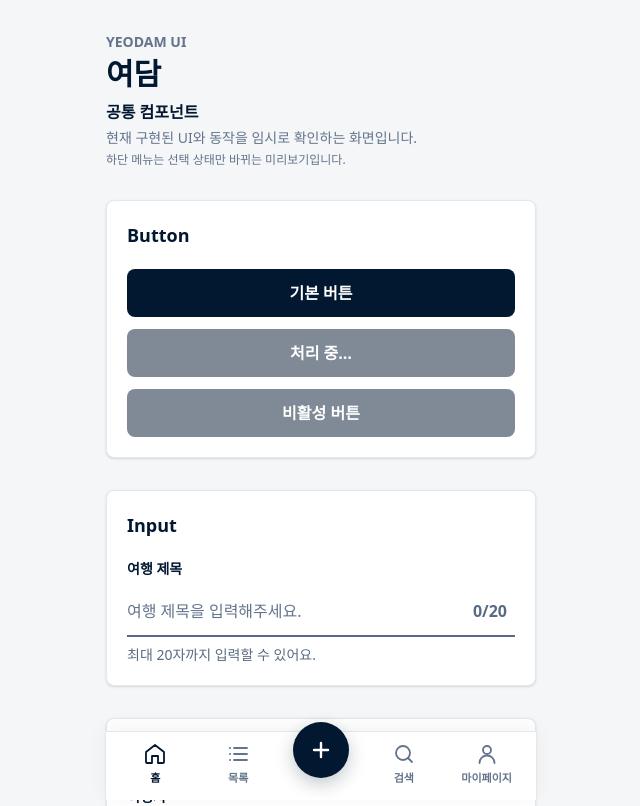
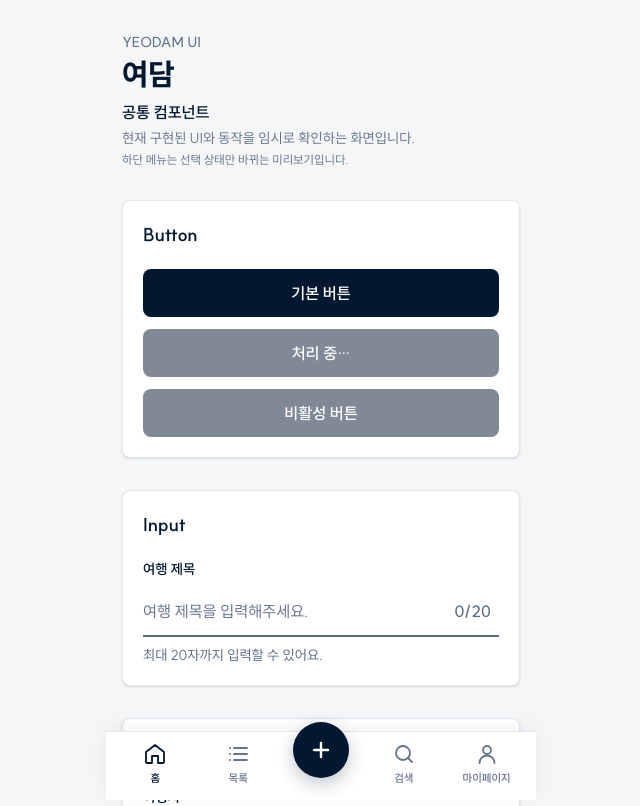
Before and after one commit to 100-hours-a-week/KTB4-2nd-FE, a Next.js app: page / in a window 1280 px wide. Shown: the top 806 px of the page, without its empty margins (319-959 px from the left). Built offline with nearby package versions, Linux system fonts and the light colour scheme.

Commit message:
chore: 배경색 변경 및 Input 규칙 수정

```diff
--- a/src/_app/ui/root-layout.tsx
+++ b/src/_app/ui/root-layout.tsx
@@ -1,13 +1,16 @@
 import type { PropsWithChildren } from 'react';
 
 import { AppProviders } from '../providers';
+import { suit } from '../styles/fonts';
 import '../styles/globals.css';
 
 export function RootLayout({ children }: PropsWithChildren) {
   return (
-    <html lang="ko" className="h-full antialiased">
-      <body className="flex min-h-full flex-col">
-        <AppProviders>{children}</AppProviders>
+    <html lang="ko" className={`${suit.variable} h-full antialiased`}>
+      <body className="bg-app-background min-h-full overflow-x-hidden">
+        <div className="bg-surface mx-auto min-h-dvh w-full max-w-107.5 overflow-x-hidden">
+          <AppProviders>{children}</AppProviders>
+        </div>
       </body>
     </html>
   );
--- a/src/_pages/home/ui/home-page.tsx
+++ b/src/_pages/home/ui/home-page.tsx
@@ -76,7 +76,7 @@ export function HomePage() {
             placeholder="여행 제목을 입력해주세요."
             helperText="최대 20자까지 입력할 수 있어요."
             maxLength={20}
-            characterCount={title.length}
+            characterCount={Math.min(title.length, 20)}
           />
         </ShowcaseSection>
 
```
